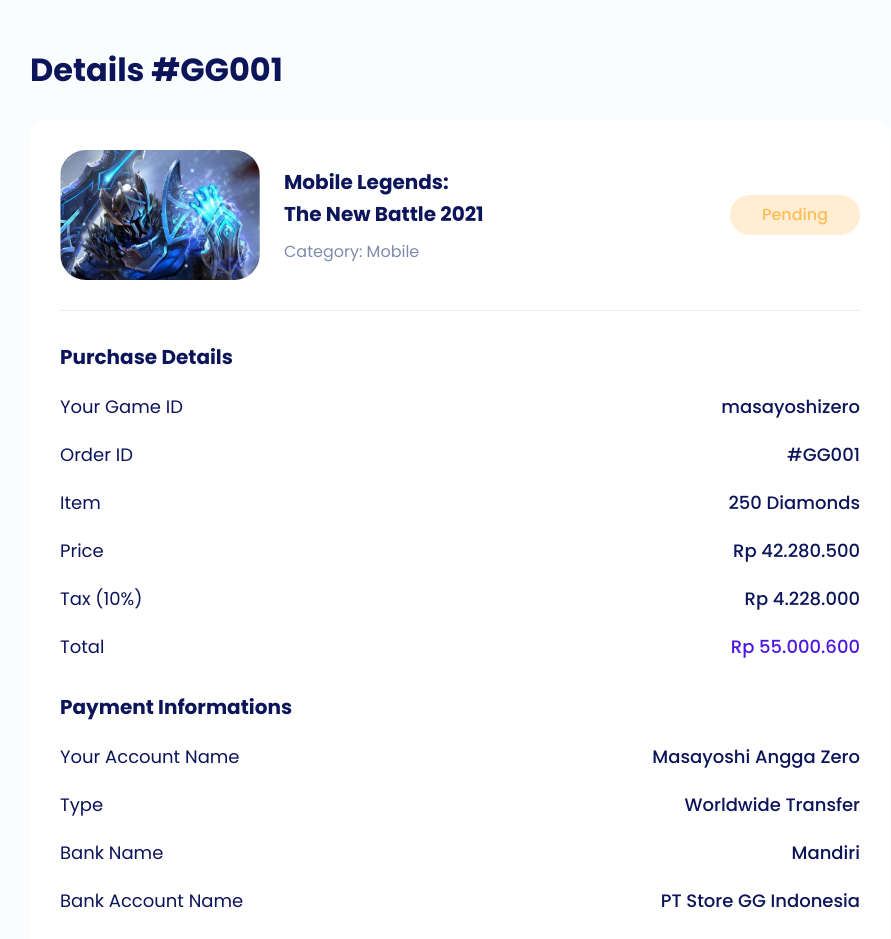
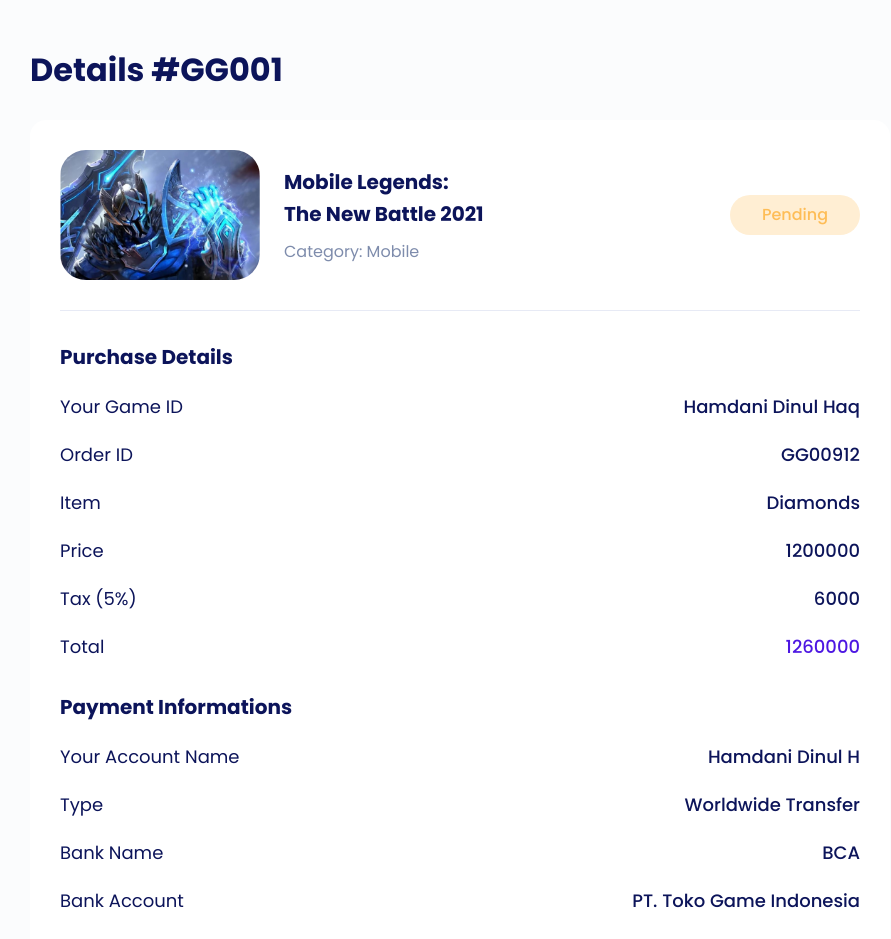
Before and after one commit to Hamdani400/game-store, a Next.js app: page /member/transactions/detail in a window 1280 px wide. Shown: the top 939 px of the page, without its empty margins (310-1201 px from the left). Built offline with nearby package versions, Linux system fonts and the light colour scheme.

Commit message:
(Refactor) Transaction Detail

```diff
--- /dev/null
+++ b/components/organisms/TransactionDetailContent/Row.tsx
@@ -0,0 +1,14 @@
+interface RowProps {
+    label: string,
+    value: string | number,
+    className?: string,
+}
+
+export default function Row(props: Partial<RowProps>) {
+    const { label, value, className } = props
+
+    return (
+        <p className="text-lg color-palette-1 mb-20">{label} <span
+            className={`purchase-details ${className}`}>{value}</span></p>
+    )
+}
--- /dev/null
+++ b/components/organisms/TransactionDetailContent/index.tsx
@@ -0,0 +1,58 @@
+import React from 'react'
+import Row from './Row'
+
+export default function TransactionDetailContent() {
+    return (
+        <main className="main-wrapper">
+            <div className="ps-lg-0">
+                <h2 className="text-4xl fw-bold color-palette-1 mb-30">Details #GG001</h2>
+                <div className="details">
+                    <div className="main-content main-content-card overflow-auto">
+                        <section className="checkout mx-auto">
+                            <div className="d-flex flex-row  align-items-center justify-content-between mb-30">
+                                <div className="game-checkout d-flex flex-row align-items-center">
+                                    <div className="pe-4">
+                                        <div className="cropped">
+                                            <img src="/img/Thumbnail-3.png" width="200" height="130"
+                                                className="img-fluid" alt="" />
+                                        </div>
+                                    </div>
+                                    <div>
+                                        <p className="fw-bold text-xl color-palette-1 mb-10">Mobile Legends:<br /> The New
+                                            Battle 2021</p>
+                                        <p className="color-palette-2 m-0">Category: Mobile</p>
+                                    </div>
+                                </div>
+                                <div>
+                                    <p className="fw-medium text-center label pending m-0 rounded-pill">Pending</p>
+                                </div>
+                            </div>
+                            <hr />
+                            <div className="purchase pt-30">
+                                <h2 className="fw-bold text-xl color-palette-1 mb-20">Purchase Details</h2>
+                                <Row label="Your Game ID" value="Hamdani Dinul Haq" />
+                                <Row label="Order ID" value="GG00912" />
+                                <Row label="Item" value="Diamonds" />
+                                <Row label="Price" value={1200000} />
+                                <Row label="Tax (5%)" value={6000} />
+                                <Row label="Total" value={1260000} className="color-palette-4" />
+                            </div>
+                            <div className="payment pt-10 pb-10">
+                                <h2 className="fw-bold text-xl color-palette-1 mb-20">Payment Informations</h2>
+                                <Row label="Your Account Name" value="Hamdani Dinul H" />
+                                <Row label="Type" value="Worldwide Transfer" />
+                                <Row label="Bank Name" value="BCA" />
+                                <Row label="Bank Account" value="PT. Toko Game Indonesia" />
+                                <Row label="Bank Number" value={347676891} />
+                            </div>
+                            <div className="d-md-block d-flex flex-column w-100">
+                                <a className="btn btn-whatsapp rounded-pill fw-medium text-white border-0 text-lg" href="#"
+                                    role="button">WhatsApp ke Admin</a>
+                            </div>
+                        </section>
+                    </div>
+                </div>
+            </div>
+        </main>
+    )
+}
--- a/pages/member/transactions/detail.tsx
+++ b/pages/member/transactions/detail.tsx
@@ -1,77 +1,10 @@
 import React from 'react'
+import TransactionDetailContent from '../../../components/organisms/TransactionDetailContent'
 
 export default function Detail() {
     return (
         <section className="transactions-detail overflow-auto">
-        <main className="main-wrapper">
-            <div className="ps-lg-0">
-                <h2 className="text-4xl fw-bold color-palette-1 mb-30">Details #GG001</h2>
-                <div className="details">
-                    <div className="main-content main-content-card overflow-auto">
-                        <section className="checkout mx-auto">
-                            <div className="d-flex flex-row  align-items-center justify-content-between mb-30">
-                                <div className="game-checkout d-flex flex-row align-items-center">
-                                    <div className="pe-4">
-                                        <div className="cropped">
-                                            <img src="/img/Thumbnail-3.png" width="200" height="130"
-                                                className="img-fluid" alt=""/>
-                                        </div>
-                                    </div>
-                                    <div>
-                                        <p className="fw-bold text-xl color-palette-1 mb-10">Mobile Legends:<br/> The New
-                                            Battle 2021</p>
-                                        <p className="color-palette-2 m-0">Category: Mobile</p>
-                                    </div>
-                                </div>
-                                <div>
-                                    <p className="fw-medium text-center label pending m-0 rounded-pill">Pending</p>
-                                </div>
-                            </div>
-                            <hr/>
-                            <div className="purchase pt-30">
-                                <h2 className="fw-bold text-xl color-palette-1 mb-20">Purchase Details</h2>
-                                <p className="text-lg color-palette-1 mb-20">Your Game ID <span
-                                        className="purchase-details">masayoshizero</span></p>
-                                <p className="text-lg color-palette-1 mb-20">Order ID <span
-                                        className="purchase-details">#GG001</span></p>
-                                <p className="text-lg color-palette-1 mb-20">Item <span className="purchase-details">250
-                                        Diamonds</span></p>
-                                <p className="text-lg color-palette-1 mb-20">Price <span className="purchase-details">Rp
-                                        42.280.500</span></p>
-                                <p className="text-lg color-palette-1 mb-20">Tax (10%) <span className="purchase-details">Rp
-                                        4.228.000</span>
-                                </p>
-                                <p className="text-lg color-palette-1 mb-20">Total <span
-                                        className="purchase-details color-palette-4">Rp
-                                        55.000.600</span></p>
-                            </div>
-                            <div className="payment pt-10 pb-10">
-                                <h2 className="fw-bold text-xl color-palette-1 mb-20">Payment Informations</h2>
-                                <p className="text-lg color-palette-1 mb-20">Your Account Name <span
-                                        className="purchase-details">Masayoshi
-                                        Angga Zero</span></p>
-                                <p className="text-lg color-palette-1 mb-20">Type <span className="payment-details">Worldwide
-                                        Transfer</span>
-                                </p>
-                                <p className="text-lg color-palette-1 mb-20">Bank Name <span
-                                        className="payment-details">Mandiri</span></p>
-                                <p className="text-lg color-palette-1 mb-20">Bank Account Name <span
-                                        className="payment-details">PT Store GG
-                                        Indonesia</span></p>
-                                <p className="text-lg color-palette-1 mb-20">Bank Number <span className="payment-details">1800
-                                        - 9090 -
-                                        2021</span>
-                                </p>
-                            </div>
-                            <div className="d-md-block d-flex flex-column w-100">
-                                <a className="btn btn-whatsapp rounded-pill fw-medium text-white border-0 text-lg" href="#"
-                                    role="button">WhatsApp ke Admin</a>
-                            </div>
-                        </section>
-                    </div>
-                </div>
-            </div>
-        </main>
-    </section>
+            <TransactionDetailContent />
+        </section>
     )
 }
```
Also changed, not shown: components/organisms/OverviewContent/TableRow.tsx (+6 -1 lines).
